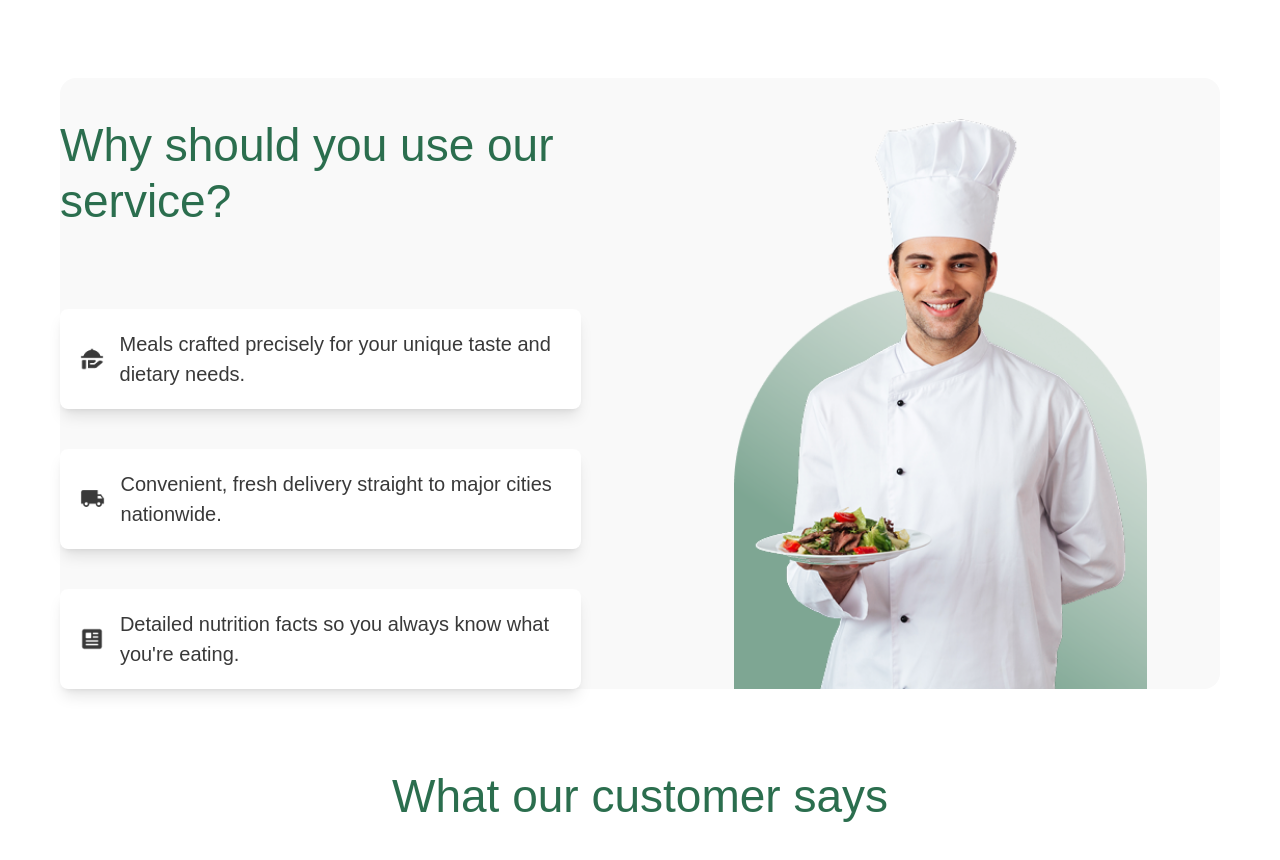
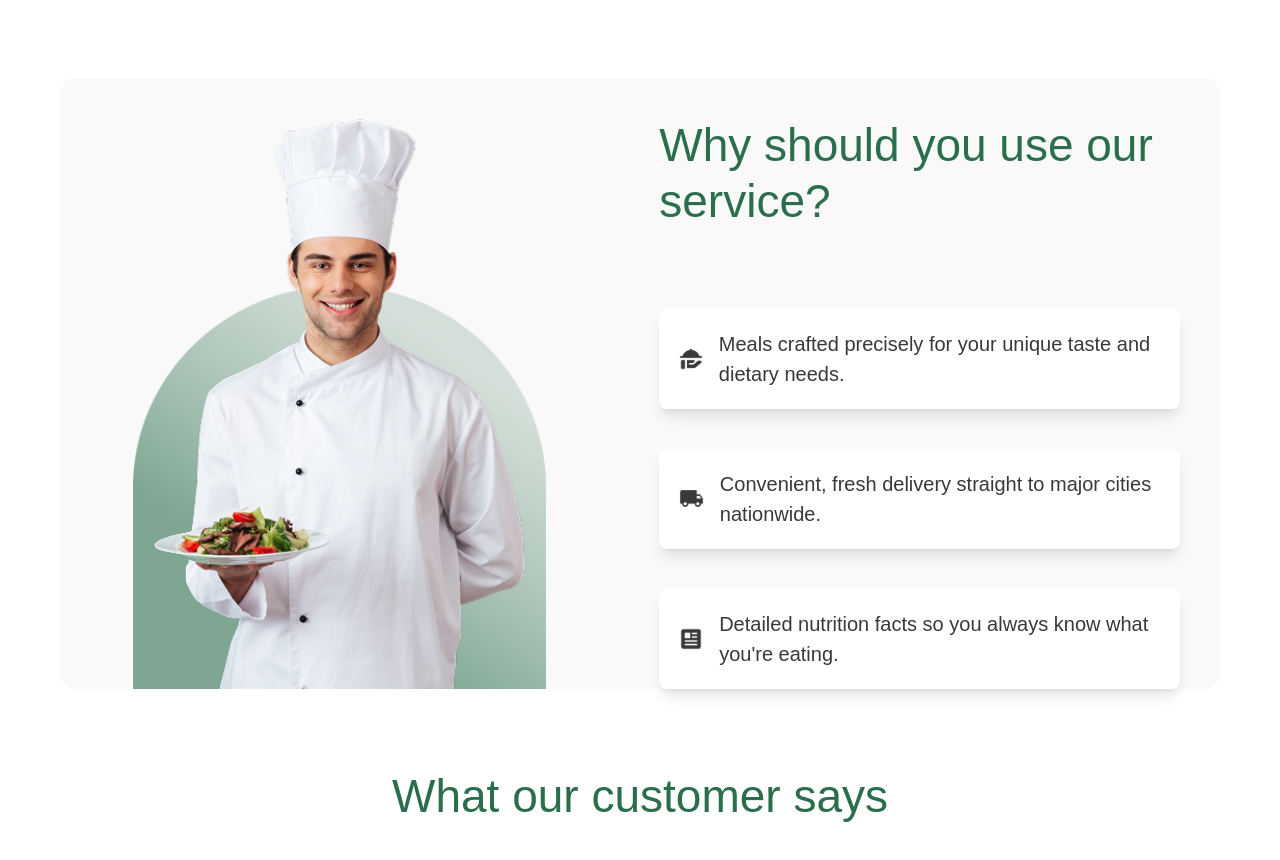
Before and after one commit to Izhrr/sea-compfest, a React (Vite) app: page / in a window 1280 px wide. Shown: the part 766-1626 px from the top of the page. Built offline with nearby package versions, Linux system fonts and the light colour scheme; a web font is replaced by a local one.

Commit message:
style: adjust service layout

```diff
--- a/src/sections/Service.jsx
+++ b/src/sections/Service.jsx
@@ -8,7 +8,7 @@ const Service = () => {
       <div className="flex justify-center w-full lg:w-1/2 order-2 md:order-1">
         <img src={chef} alt="chef" className="object-contain items-center object-bottom-right" />
       </div>
-      <div className="w-full lg:w-1/2 pr-10 flex flex-col gap-20">
+      <div className="w-full lg:w-1/2 pr-10 flex flex-col gap-20 md:order-2">
         <h1 className="font-heading text-h1 text-primary">
           Why should you use our service?
         </h1>
```
